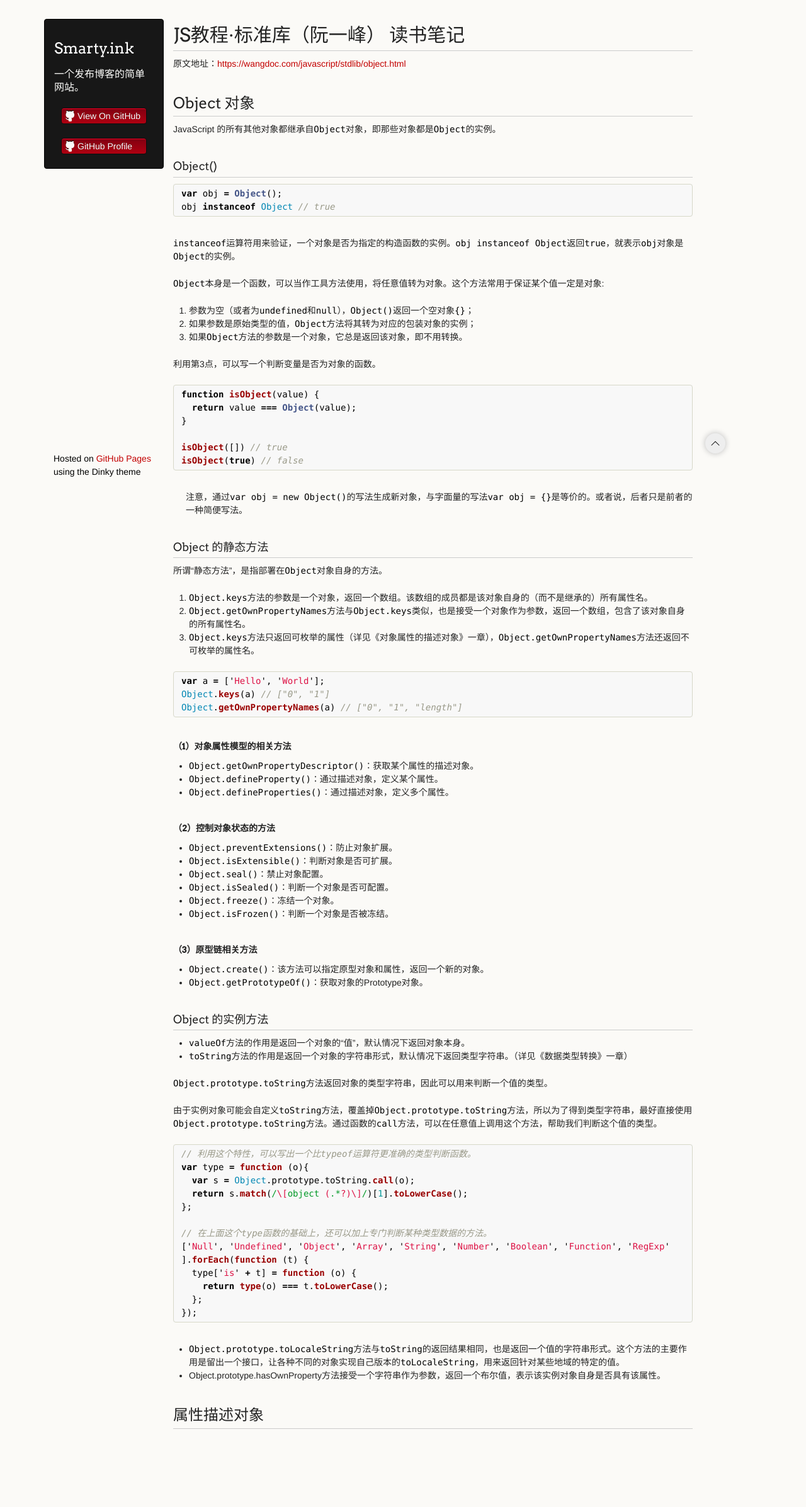
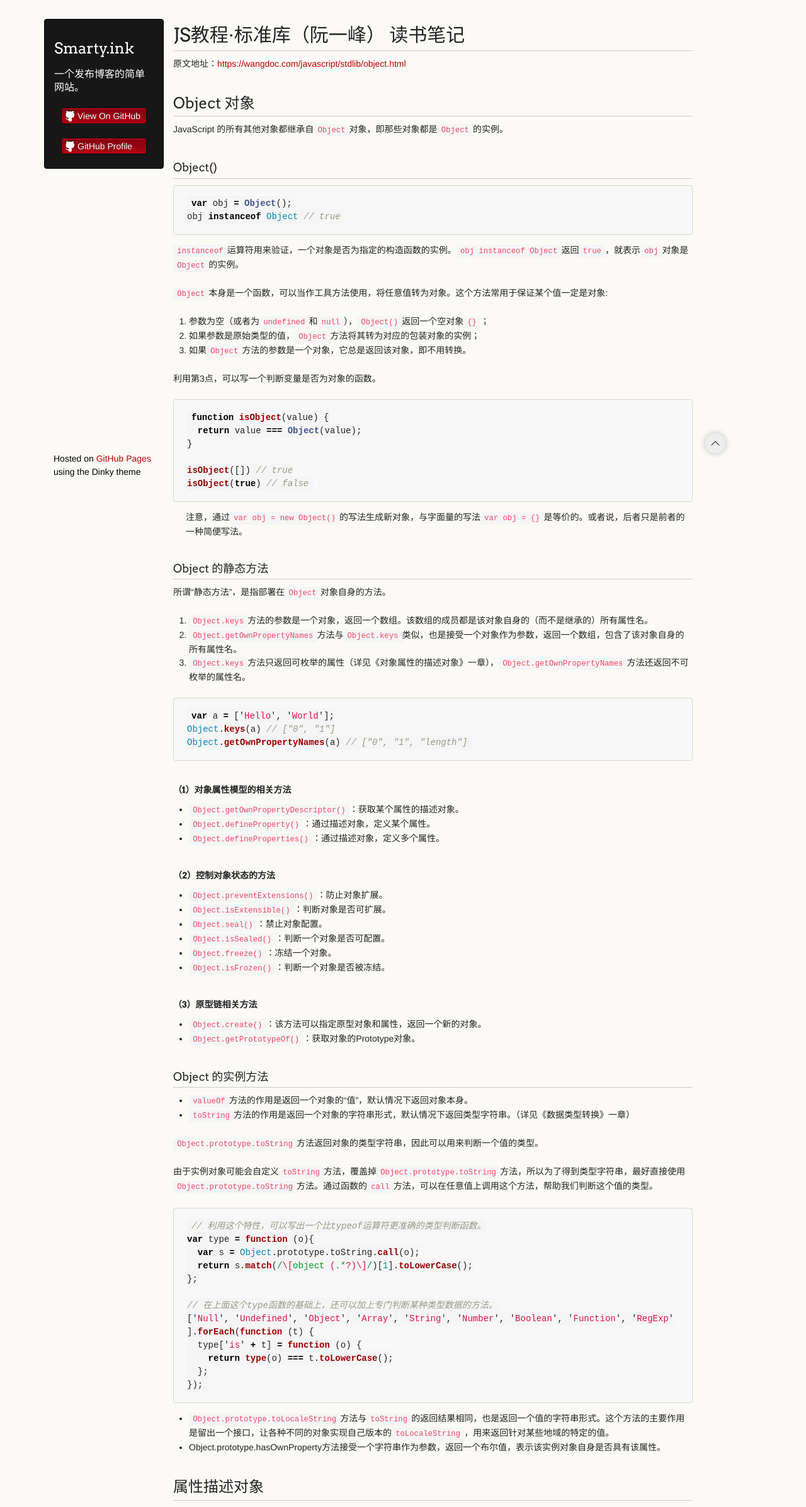
Before and after one commit to zhangckcup/zhangckcup.github.io, a Jekyll site: the page built from docs/2020年4月16日 -- JS教程·标准库.md, in a window 1280 px wide. Shown: the whole page at 63% size. Built offline with Jekyll 4.4.1, drawn with Linux system fonts in a browser that asks for light colours; our own code applies the rules of GitHub Pages for plain Markdown files; before the commit the page ends 2279 px from its top, so only the background shows below that.

Commit message:
change style.css

```diff
--- a/_sass/jekyll-theme-dinky.scss
+++ b/_sass/jekyll-theme-dinky.scss
@@ -158,19 +158,29 @@ p img, .emoji {
 /* Code blocks */
 
 code, pre {
-	font-family: Monaco, "Bitstream Vera Sans Mono", "Lucida Console", Terminal, monospace;
-  color:#000;
-  font-size:14px;
+	-moz-osx-font-smoothing: auto;
+  -webkit-font-smoothing: auto;
+  font-family: monospace;
+}
+
+code {
+  background-color: #f5f5f5;
+  color: #f14668;
+  font-size: .875em;
+  font-weight: 400;
+  padding: .25em .5em .25em;
 }
 
 pre {
-	padding: 4px 12px;
+	-webkit-overflow-scrolling: touch;
+  overflow-x: auto;
+  padding: 1.25em 1.5em;
+  white-space: pre;
+  word-wrap: normal;
+  margin-bottom: 1em;
   background: #FDFEFB;
-  border-radius:4px;
-  border:1px solid #D7D8C8;
-  overflow: auto;
-  overflow-y: hidden;
-	margin-bottom: 32px;
+  border-radius: 4px;
+  border: 1px solid #D7D8C8;
 }
 
 table {
```
Also changed, not shown: docs/2020年4月16日 -- JS教程·标准库.md (line endings or trailing spaces).
